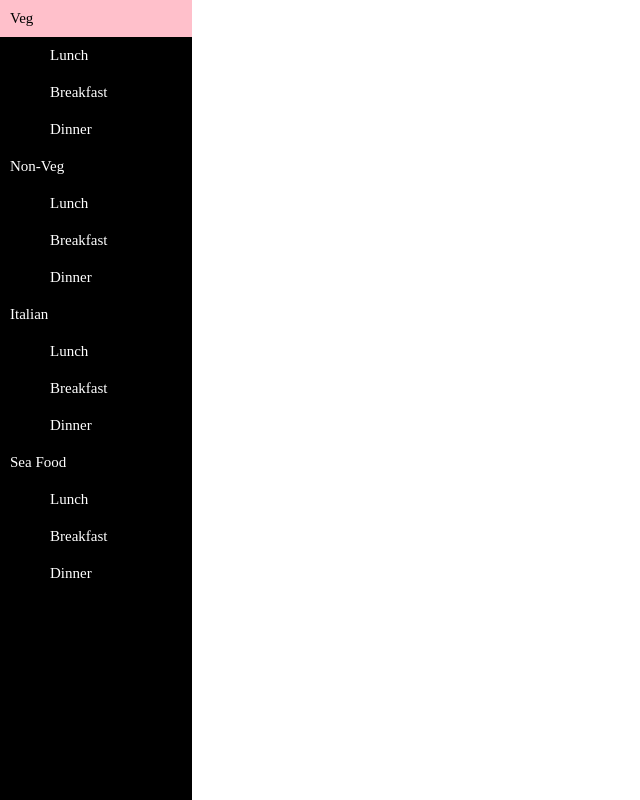
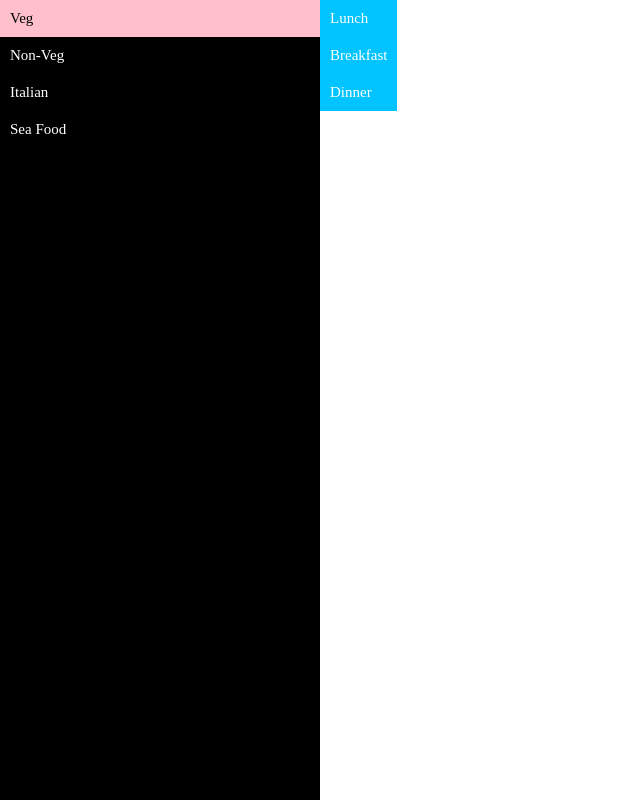
Before and after one commit to besttechaj/Qspider-Html-Tutorials, a plain HTML site: page Notes/lec_11_horizontalAndDropdownUsingPositionProperty/Project/verticalNav.html in a window 1280 px wide. Shown: the whole page, without its empty margins (0-640 px from the left). Drawn offline with Linux system fonts and the light colour scheme.

Commit message:
working on sidebar menu

```diff
--- a/Notes/lec_11_horizontalAndDropdownUsingPositionProperty/Project/verticalNav.css
+++ b/Notes/lec_11_horizontalAndDropdownUsingPositionProperty/Project/verticalNav.css
@@ -5,7 +5,7 @@ body {
 
 nav {
   background-color: black;
-  width: 15%;
+  width: 25%;
   height: 100vh;
 }
 
@@ -27,3 +27,39 @@ a:hover {
   background-color: pink;
   color: black;
 }
+
+.innerList1,
+.innerList2,
+.innerList3,
+.innerList4 {
+  position: relative;
+}
+
+.dropList1,
+.dropList2,
+.dropList3,
+.dropList4 {
+  background-color: rgb(0, 195, 255);
+  list-style-type: none;
+  padding: 0px;
+  position: absolute;
+  top: 0%;
+  left: 100%;
+  display: none;
+}
+
+.innerList1:hover .dropList1 {
+  display: block;
+}
+
+.innerList2:hover .dropList2 {
+  display: block;
+}
+
+.innerList3:hover .dropList3 {
+  display: block;
+}
+
+.innerList4:hover .dropList4 {
+  display: block;
+}
--- a/Notes/lec_11_horizontalAndDropdownUsingPositionProperty/Project/verticalNav.html
+++ b/Notes/lec_11_horizontalAndDropdownUsingPositionProperty/Project/verticalNav.html
@@ -12,33 +12,33 @@
     </h2> -->
     <nav>
       <ul id="outer_list">
-        <li>
+        <li class="innerList1">
           <a href="#">Veg</a>
-          <ul>
+          <ul class="dropList1">
             <li><a href="#">Lunch</a></li>
             <li><a href="#">Breakfast</a></li>
             <li><a href="#">Dinner</a></li>
           </ul>
         </li>
-        <li>
+        <li class="innerList2">
           <a href="#">Non-Veg</a>
-          <ul>
+          <ul class="dropList2">
             <li><a href="#">Lunch</a></li>
             <li><a href="#">Breakfast</a></li>
             <li><a href="#">Dinner</a></li>
           </ul>
         </li>
-        <li>
+        <li class="innerList3">
           <a href="#">Italian</a>
-          <ul>
+          <ul class="dropList3">
             <li><a href="#">Lunch</a></li>
             <li><a href="#">Breakfast</a></li>
             <li><a href="#">Dinner</a></li>
           </ul>
         </li>
-        <li>
+        <li class="innerList4">
           <a href="#">Sea Food</a>
-          <ul>
+          <ul class="dropList4">
             <li><a href="#">Lunch</a></li>
             <li><a href="#">Breakfast</a></li>
             <li><a href="#">Dinner</a></li>
```
